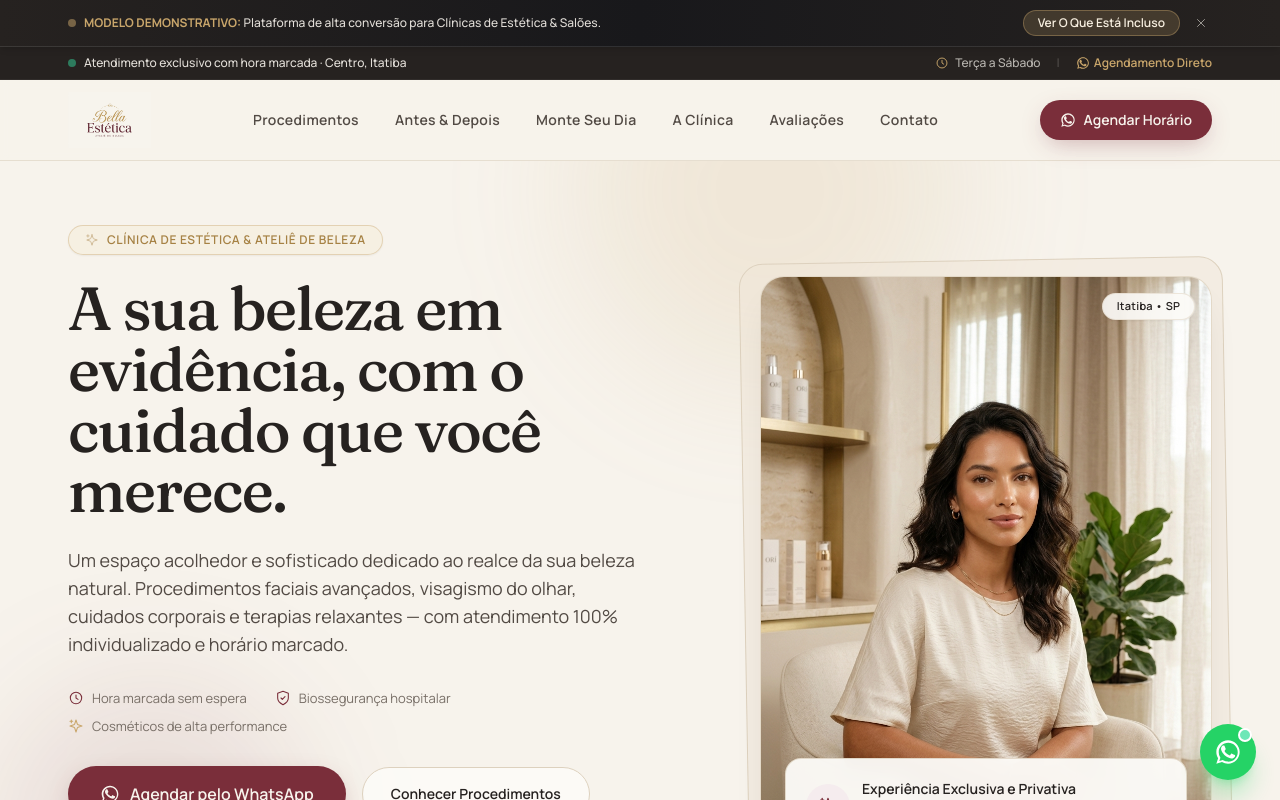
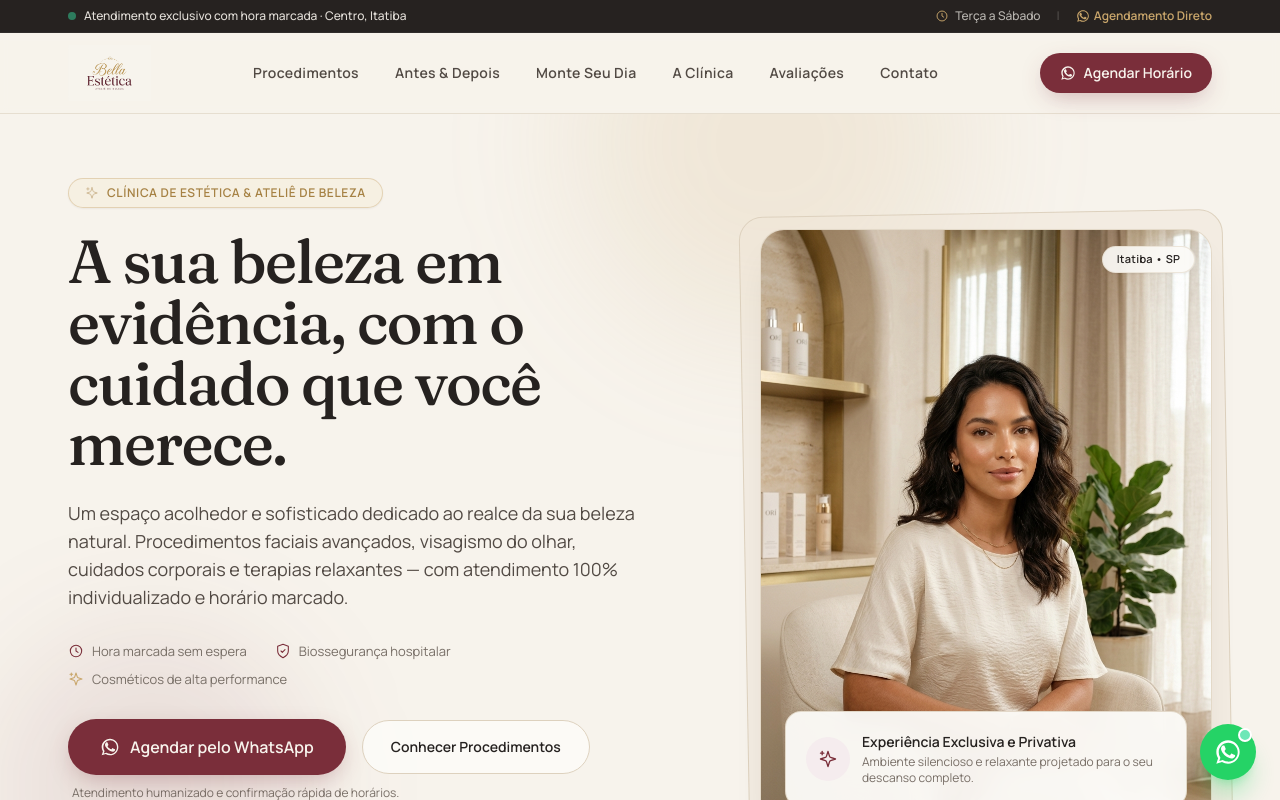
Before and after one commit to GabrielFernandes20/modelo-clinica-estetica, a React (Vite) app: page / in a window 1280 px wide. Shown: the top 800 px of the page. Built offline with nearby package versions, Linux system fonts and the light colour scheme.

Commit message:
feat: remove banner demonstrativo para envio direto ao cliente

```diff
--- a/src/App.tsx
+++ b/src/App.tsx
@@ -3,7 +3,6 @@ import { useAutoScrollReveal } from "./hooks/useScrollReveal";
 import { Header } from "./components/Header";
 import { Footer } from "./components/Footer";
 import { WhatsAppFloat } from "./components/WhatsAppFloat";
-import { CommercialDemoBanner } from "./components/CommercialDemoBanner";
 import { Hero } from "./sections/Hero";
 import { Services } from "./sections/Services";
 import { BeforeAfter } from "./sections/BeforeAfter";
@@ -22,8 +21,6 @@ function App() {
 
   return (
     <div className="min-h-screen bg-paper text-ink flex flex-col overflow-x-hidden">
-      <CommercialDemoBanner />
-
       <a
         href="#inicio"
         className="sr-only focus:not-sr-only focus:absolute focus:left-4 focus:top-4 focus:z-[100] focus:rounded-full focus:bg-wine focus:px-5 focus:py-2.5 focus:text-paper shadow-lg"
```
